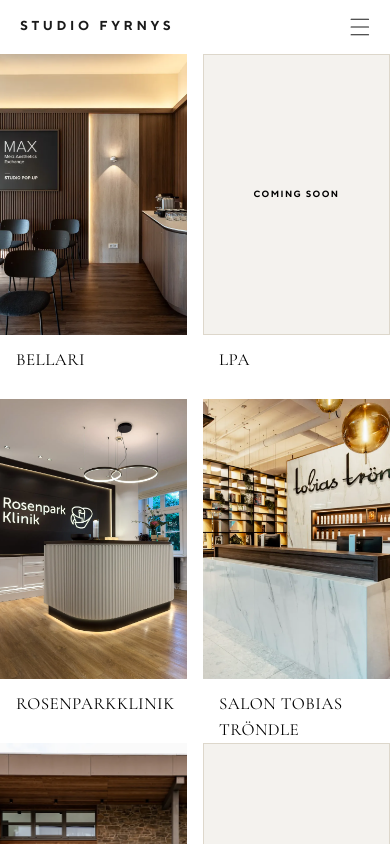
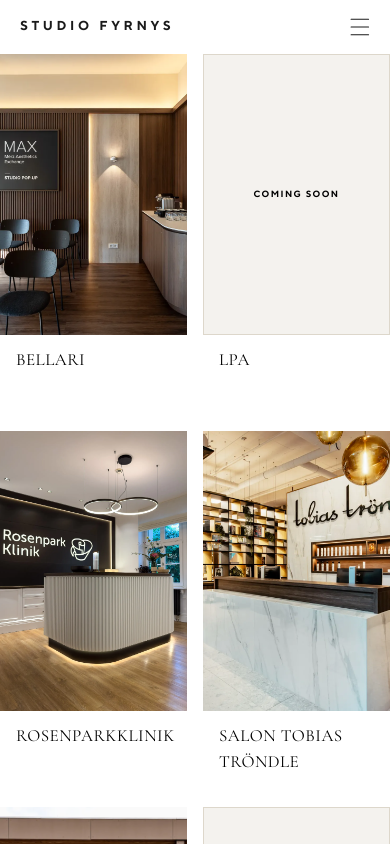
Before and after one commit to dionisbegaj10-cpu/studio-fyrnys-website, a Next.js app: page /projekte in a window 390 px wide. Shown: the top 844 px of the page. Built offline with nearby package versions, Linux system fonts and the light colour scheme.

Commit message:
Increase spacing between project title and next image on mobile grid
Co-Authored-By: Claude Sonnet 5 <noreply@anthropic.com>

```diff
--- a/src/app/globals.css
+++ b/src/app/globals.css
@@ -231,7 +231,7 @@ body {
     grid-template-columns: repeat(4, 1fr) !important;
     height: auto !important;
     column-gap: 16px !important;
-    row-gap: 64px !important;
+    row-gap: 96px !important;
     transform: none !important;
     overflow: visible !important;
     background: #fff !important;
```
